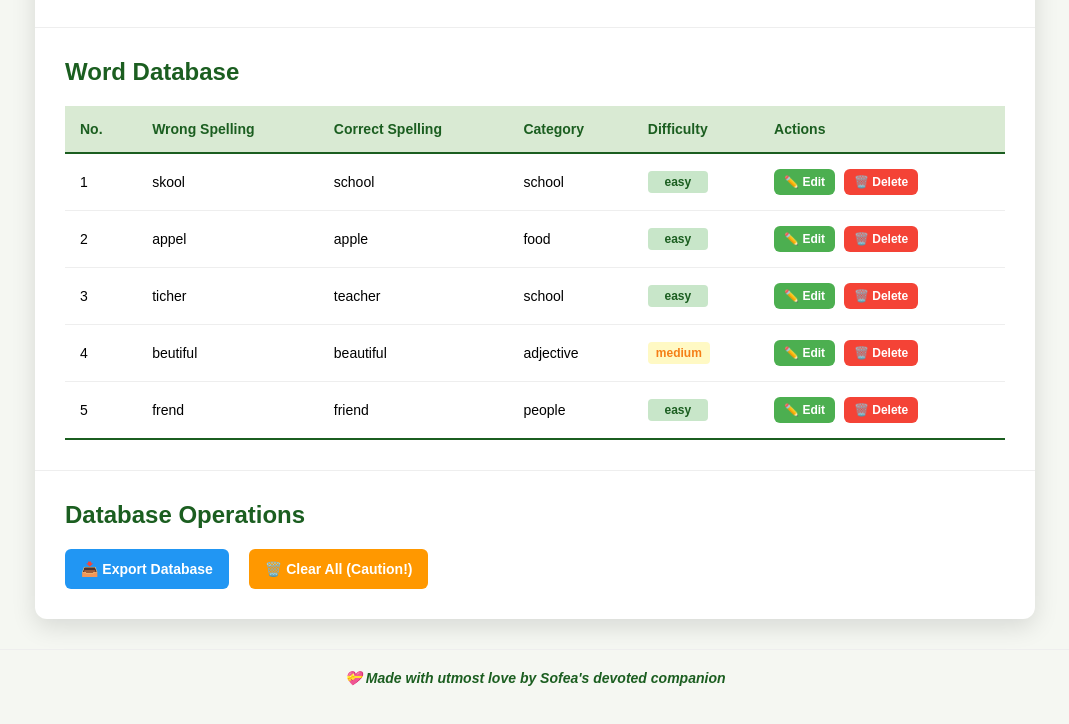
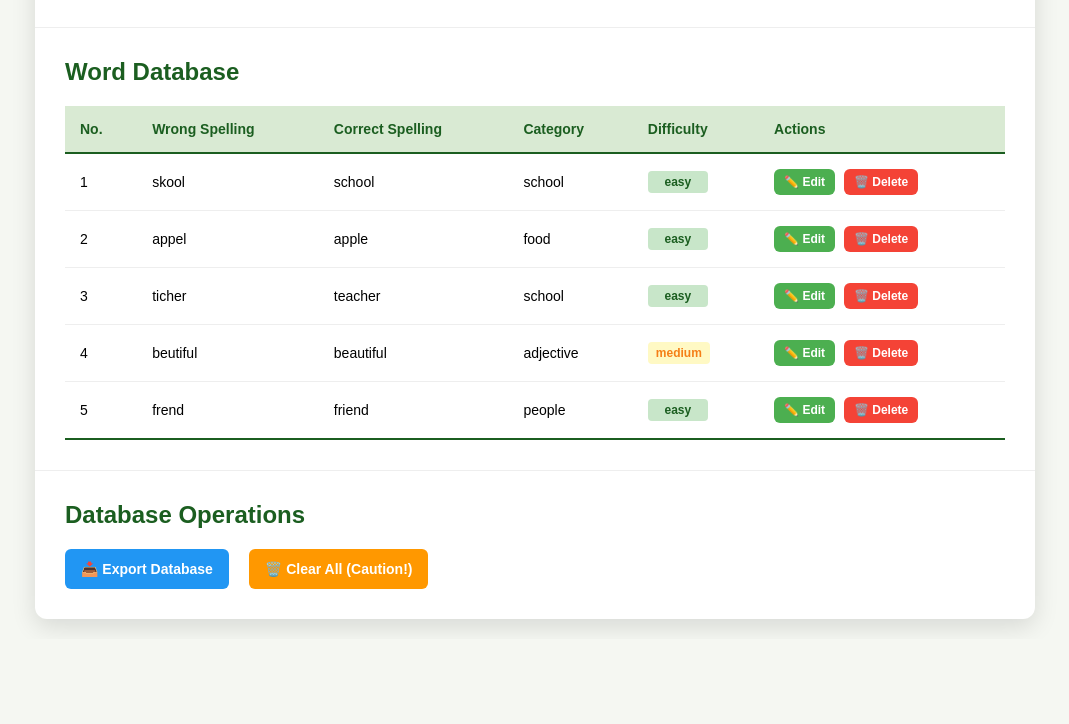
Before and after one commit to haiqalramzee/spelltracesofea, a website: page admin.html in a window 1280 px wide. Shown: the part 750-1474 px from the top of the page, without its empty margins (105-1174 px from the left). After the commit the page ends 1389 px from the top, so only its background shows below. Drawn offline with Linux system fonts and the light colour scheme; no server answers.

Commit message:
Comment out footer on admin page for formal presentation

```diff
--- a/admin.html
+++ b/admin.html
@@ -97,9 +97,9 @@
   </div>
 
   <!-- Footer -->
-  <footer class="app-footer">
+  <!-- <footer class="app-footer">
     <p>💝 Made with utmost love by Sofea's devoted companion</p>
-  </footer>
+  </footer> -->
 
   <!-- Firebase REST API (No SDK needed) -->
   <script src="firebase-config.js"></script>
```
